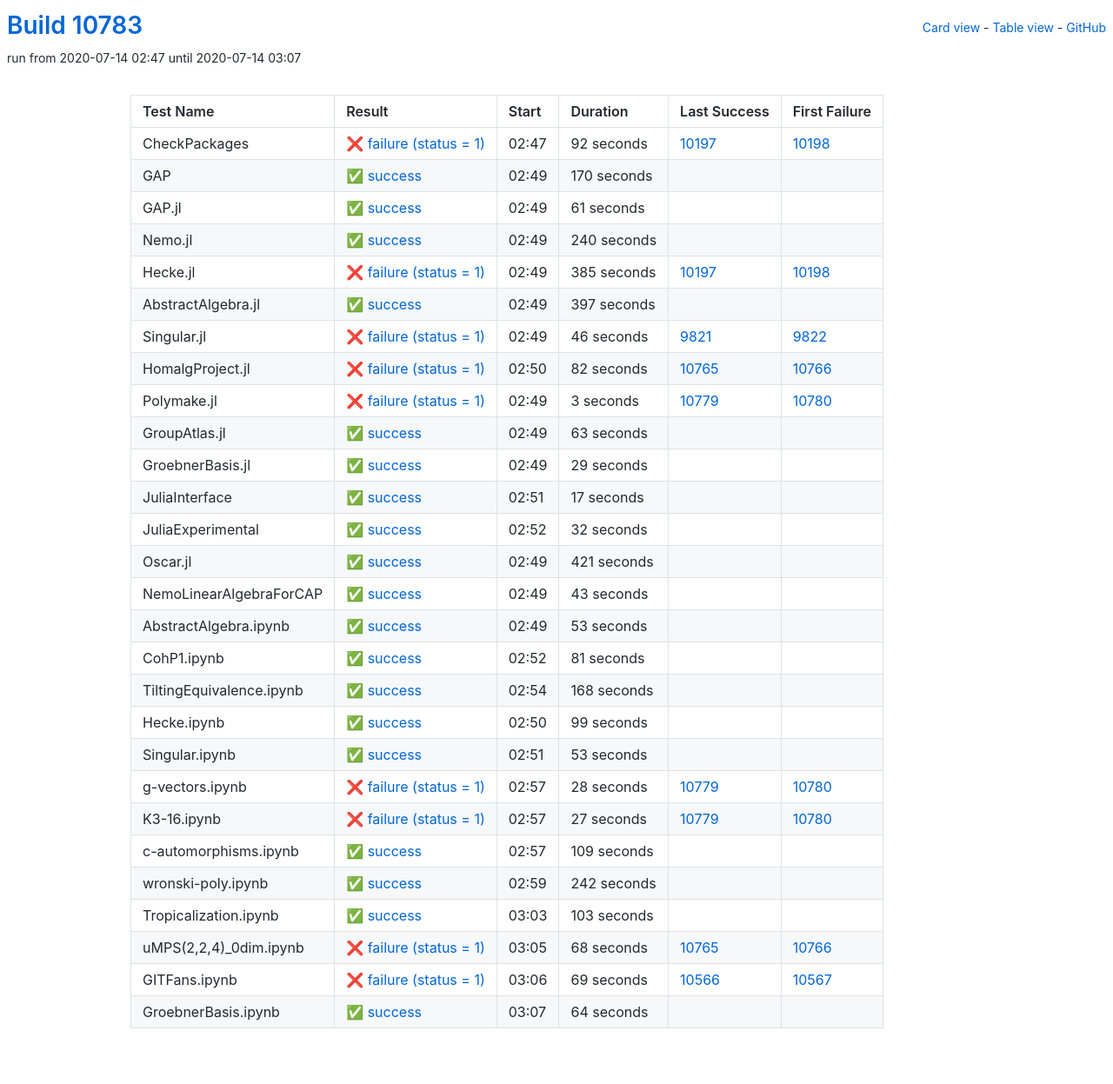
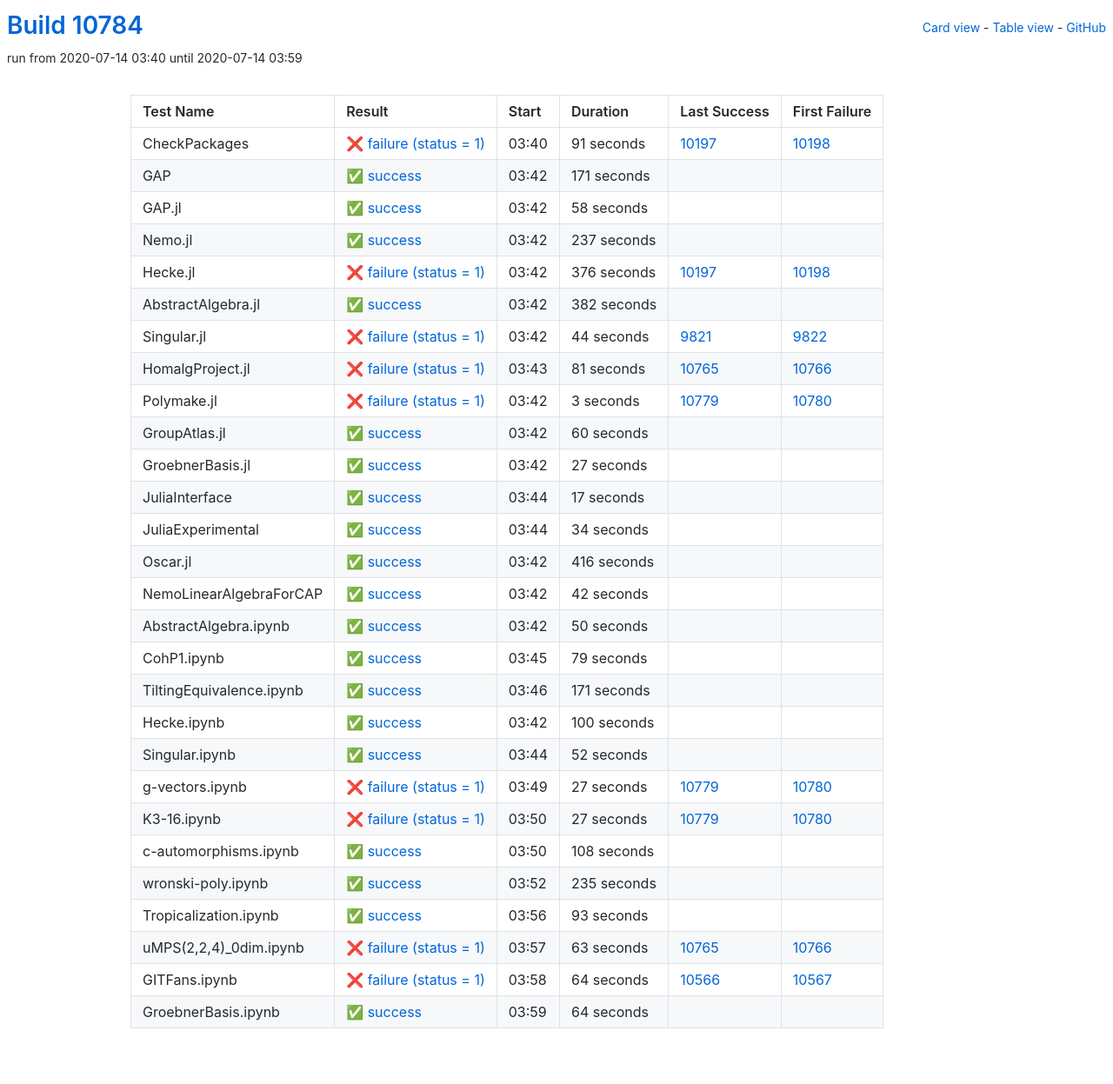
Before and after one commit to oscar-system/oscar-ci-status, a Jekyll site: the page built from table.html, in a window 1280 px wide. Shown: the whole page at 87% size. Built offline with Jekyll 4.4.1, drawn with Linux system fonts in a browser that asks for light colours.

Commit message:
Build #10784

```diff
--- a/_data/ci.yml
+++ b/_data/ci.yml
@@ -1,6 +1,6 @@
 ---
-build: 10783
-build_url: https://oscarci.mathematik.uni-kl.de/job/oscar/10783/
+build: 10784
+build_url: https://oscarci.mathematik.uni-kl.de/job/oscar/10784/
 job: oscar
 organization: oscar-system
 repo: oscar-ci-status
@@ -8,104 +8,104 @@
 tests:
 - name: CheckPackages
   id: checkpackages
-  log: https://oscarci.mathematik.uni-kl.de/job/oscar/10783/artifact/logs/build-10783/CheckPackages.log
-  start: 2020-07-14 02:47
+  log: https://oscarci.mathematik.uni-kl.de/job/oscar/10784/artifact/logs/build-10784/CheckPackages.log
+  start: 2020-07-14 03:40
   success: false
   exitcode: 1
   status: failure
-  duration: 92
+  duration: 91
   last_success: 10197
   last_success_url: https://oscarci.mathematik.uni-kl.de/job/oscar/10197/
   first_failure: 10198
   first_failure_url: https://oscarci.mathematik.uni-kl.de/job/oscar/10198/
 - name: GAP
   id: gap
-  log: https://oscarci.mathematik.uni-kl.de/job/oscar/10783/artifact/logs/build-10783/GAP.log
-  start: 2020-07-14 02:49
+  log: https://oscarci.mathematik.uni-kl.de/job/oscar/10784/artifact/logs/build-10784/GAP.log
+  start: 2020-07-14 03:42
   success: true
   exitcode: 0
   status: success
-  duration: 170
+  duration: 171
   last_success: false
   last_success_url:
   first_failure: false
   first_failure_url:
 - name: GAP.jl
   id: gap-jl
-  log: https://oscarci.mathematik.uni-kl.de/job/oscar/10783/artifact/logs/build-10783/GAP.jl.log
-  start: 2020-07-14 02:49
+  log: https://oscarci.mathematik.uni-kl.de/job/oscar/10784/artifact/logs/build-10784/GAP.jl.log
+  start: 2020-07-14 03:42
   success: true
   exitcode: 0
   status: success
-  duration: 61
+  duration: 58
   last_success: false
   last_success_url:
   first_failure: false
   first_failure_url:
 - name: Nemo.jl
   id: nemo-jl
-  log: https://oscarci.mathematik.uni-kl.de/job/oscar/10783/artifact/logs/build-10783/Nemo.jl.log
-  start: 2020-07-14 02:49
+  log: https://oscarci.mathematik.uni-kl.de/job/oscar/10784/artifact/logs/build-10784/Nemo.jl.log
+  start: 2020-07-14 03:42
   success: true
   exitcode: 0
   status: success
-  duration: 240
+  duration: 237
   last_success: false
   last_success_url:
   first_failure: false
   first_failure_url:
 - name: Hecke.jl
   id: hecke-jl
-  log: https://oscarci.mathematik.uni-kl.de/job/oscar/10783/artifact/logs/build-10783/Hecke.jl.log
-  start: 2020-07-14 02:49
+  log: https://oscarci.mathematik.uni-kl.de/job/oscar/10784/artifact/logs/build-10784/Hecke.jl.log
+  start: 2020-07-14 03:42
   success: false
   exitcode: 1
   status: failure
-  duration: 385
+  duration: 376
   last_success: 10197
   last_success_url: https://oscarci.mathematik.uni-kl.de/job/oscar/10197/
   first_failure: 10198
   first_failure_url: https://oscarci.mathematik.uni-kl.de/job/oscar/10198/
 - name: AbstractAlgebra.jl
   id: abstractalgebra-jl
-  log: https://oscarci.mathematik.uni-kl.de/job/oscar/10783/artifact/logs/build-10783/AbstractAlgebra.jl.log
-  start: 2020-07-14 02:49
+  log: https://oscarci.mathematik.uni-kl.de/job/oscar/10784/artifact/logs/build-10784/AbstractAlgebra.jl.log
+  start: 2020-07-14 03:42
   success: true
   exitcode: 0
   status: success
-  duration: 397
+  duration: 382
   last_success: false
   last_success_url:
   first_failure: false
   first_failure_url:
 - name: Singular.jl
   id: singular-jl
-  log: https://oscarci.mathematik.uni-kl.de/job/oscar/10783/artifact/logs/build-10783/Singular.jl.log
-  start: 2020-07-14 02:49
+  log: https://oscarci.mathematik.uni-kl.de/job/oscar/10784/artifact/logs/build-10784/Singular.jl.log
+  start: 2020-07-14 03:42
   success: false
   exitcode: 1
   status: failure
-  duration: 46
+  duration: 44
   last_success: 9821
   last_success_url: https://oscarci.mathematik.uni-kl.de/job/oscar/9821/
   first_failure: 9822
   first_failure_url: https://oscarci.mathematik.uni-kl.de/job/oscar/9822/
 - name: HomalgProject.jl
   id: homalgproject-jl
-  log: https://oscarci.mathematik.uni-kl.de/job/oscar/10783/artifact/logs/build-10783/HomalgProject.jl.log
-  start: 2020-07-14 02:50
+  log: https://oscarci.mathematik.uni-kl.de/job/oscar/10784/artifact/logs/build-10784/HomalgProject.jl.log
+  start: 2020-07-14 03:43
   success: false
   exitcode: 1
   status: failure
-  duration: 82
+  duration: 81
   last_success: 10765
   last_success_url: https://oscarci.mathematik.uni-kl.de/job/oscar/10765/
   first_failure: 10766
   first_failure_url: https://oscarci.mathematik.uni-kl.de/job/oscar/10766/
 - name: Polymake.jl
   id: polymake-jl
-  log: https://oscarci.mathematik.uni-kl.de/job/oscar/10783/artifact/logs/build-10783/Polymake.jl.log
-  start: 2020-07-14 02:49
+  log: https://oscarci.mathematik.uni-kl.de/job/oscar/10784/artifact/logs/build-10784/Polymake.jl.log
+  start: 2020-07-14 03:42
   success: false
   exitcode: 1
   status: failure
@@ -116,32 +116,32 @@
   first_failure_url: https://oscarci.mathematik.uni-kl.de/job/oscar/10780/
 - name: GroupAtlas.jl
   id: groupatlas-jl
-  log: https://oscarci.mathematik.uni-kl.de/job/oscar/10783/artifact/logs/build-10783/GroupAtlas.jl.log
-  start: 2020-07-14 02:49
+  log: https://oscarci.mathematik.uni-kl.de/job/oscar/10784/artifact/logs/build-10784/GroupAtlas.jl.log
+  start: 2020-07-14 03:42
   success: true
   exitcode: 0
   status: success
-  duration: 63
+  duration: 60
   last_success: false
   last_success_url:
   first_failure: false
   first_failure_url:
 - name: GroebnerBasis.jl
   id: groebnerbasis-jl
-  log: https://oscarci.mathematik.uni-kl.de/job/oscar/10783/artifact/logs/build-10783/GroebnerBasis.jl.log
-  start: 2020-07-14 02:49
+  log: https://oscarci.mathematik.uni-kl.de/job/oscar/10784/artifact/logs/build-10784/GroebnerBasis.jl.log
+  start: 2020-07-14 03:42
   success: true
   exitcode: 0
   status: success
-  duration: 29
+  duration: 27
   last_success: false
   last_success_url:
   first_failure: false
   first_failure_url:
 - name: JuliaInterface
   id: juliainterface
-  log: https://oscarci.mathematik.uni-kl.de/job/oscar/10783/artifact/logs/build-10783/JuliaInterface.log
-  start: 2020-07-14 02:51
+  log: https://oscarci.mathematik.uni-kl.de/job/oscar/10784/artifact/logs/build-10784/JuliaInterface.log
+  start: 2020-07-14 03:44
   success: true
   exitcode: 0
   status: success
@@ -152,116 +152,116 @@
   first_failure_url:
 - name: JuliaExperimental
   id: juliaexperimental
-  log: https://oscarci.mathematik.uni-kl.de/job/oscar/10783/artifact/logs/build-10783/JuliaExperimental.log
-  start: 2020-07-14 02:52
+  log: https://oscarci.mathematik.uni-kl.de/job/oscar/10784/artifact/logs/build-10784/JuliaExperimental.log
+  start: 2020-07-14 03:44
   success: true
   exitcode: 0
   status: success
-  duration: 32
+  duration: 34
   last_success: false
   last_success_url:
   first_failure: false
   first_failure_url:
 - name: Oscar.jl
   id: oscar-jl
-  log: https://oscarci.mathematik.uni-kl.de/job/oscar/10783/artifact/logs/build-10783/Oscar.jl.log
-  start: 2020-07-14 02:49
+  log: https://oscarci.mathematik.uni-kl.de/job/oscar/10784/artifact/logs/build-10784/Oscar.jl.log
+  start: 2020-07-14 03:42
   success: true
   exitcode: 0
   status: success
-  duration: 421
+  duration: 416
   last_success: false
   last_success_url:
   first_failure: false
   first_failure_url:
 - name: NemoLinearAlgebraForCAP
   id: nemolinearalgebraforcap
-  log: https://oscarci.mathematik.uni-kl.de/job/oscar/10783/artifact/logs/build-10783/NemoLinearAlgebraForCAP.log
-  start: 2020-07-14 02:49
+  log: https://oscarci.mathematik.uni-kl.de/job/oscar/10784/artifact/logs/build-10784/NemoLinearAlgebraForCAP.log
+  start: 2020-07-14 03:42
   success: true
   exitcode: 0
   status: success
-  duration: 43
+  duration: 42
   last_success: false
   last_success_url:
   first_failure: false
   first_failure_url:
 - name: AbstractAlgebra.ipynb
   id: abstractalgebra-ipynb
-  log: https://oscarci.mathematik.uni-kl.de/job/oscar/10783/artifact/logs/build-10783/AbstractAlgebra.ipynb.log
-  start: 2020-07-14 02:49
+  log: https://oscarci.mathematik.uni-kl.de/job/oscar/10784/artifact/logs/build-10784/AbstractAlgebra.ipynb.log
+  start: 2020-07-14 03:42
   success: true
   exitcode: 0
   status: success
-  duration: 53
+  duration: 50
   last_success: false
   last_success_url:
   first_failure: false
   first_failure_url:
 - name: CohP1.ipynb
   id: cohp1-ipynb
-  log: https://oscarci.mathematik.uni-kl.de/job/oscar/10783/artifact/logs/build-10783/CohP1.ipynb.log
-  start: 2020-07-14 02:52
+  log: https://oscarci.mathematik.uni-kl.de/job/oscar/10784/artifact/logs/build-10784/CohP1.ipynb.log
+  start: 2020-07-14 03:45
   success: true
   exitcode: 0
   status: success
-  duration: 81
+  duration: 79
   last_success: false
   last_success_url:
   first_failure: false
   first_failure_url:
 - name: TiltingEquivalence.ipynb
   id: tiltingequivalence-ipynb
-  log: https://oscarci.mathematik.uni-kl.de/job/oscar/10783/artifact/logs/build-10783/TiltingEquivalence.ipynb.log
-  start: 2020-07-14 02:54
+  log: https://oscarci.mathematik.uni-kl.de/job/oscar/10784/artifact/logs/build-10784/TiltingEquivalence.ipynb.log
+  start: 2020-07-14 03:46
   success: true
   exitcode: 0
   status: success
-  duration: 168
+  duration: 171
   last_success: false
   last_success_url:
   first_failure: false
   first_failure_url:
 - name: Hecke.ipynb
   id: hecke-ipynb
-  log: https://oscarci.mathematik.uni-kl.de/job/oscar/10783/artifact/logs/build-10783/Hecke.ipynb.log
-  start: 2020-07-14 02:50
+  log: https://oscarci.mathematik.uni-kl.de/job/oscar/10784/artifact/logs/build-10784/Hecke.ipynb.log
+  start: 2020-07-14 03:42
   success: true
   exitcode: 0
   status: success
-  duration: 99
+  duration: 100
   last_success: false
   last_success_url:
   first_failure: false
   first_failure_url:
 - name: Singular.ipynb
   id: singular-ipynb
-  log: https://oscarci.mathematik.uni-kl.de/job/oscar/10783/artifact/logs/build-10783/Singular.ipynb.log
-  start: 2020-07-14 02:51
+  log: https://oscarci.mathematik.uni-kl.de/job/oscar/10784/artifact/logs/build-10784/Singular.ipynb.log
+  start: 2020-07-14 03:44
   success: true
   exitcode: 0
   status: success
-  duration: 53
+  duration: 52
   last_success: false
   last_success_url:
   first_failure: false
   first_failure_url:
 - name: g-vectors.ipynb
   id: g-vectors-ipynb
-  log: https://oscarci.mathematik.uni-kl.de/job/oscar/10783/artifact/logs/build-10783/g-vectors.ipynb.log
-  start: 2020-07-14 02:57
+  log: https://oscarci.mathematik.uni-kl.de/job/oscar/10784/artifact/logs/build-10784/g-vectors.ipynb.log
+  start: 2020-07-14 03:49
   success: false
   exitcode: 1
   status: failure
-  duration: 28
+  duration: 27
   last_success: 10779
   last_success_url: https://oscarci.mathematik.uni-kl.de/job/oscar/10779/
   first_failure: 10780
   first_failure_url: https://oscarci.mathematik.uni-kl.de/job/oscar/10780/
 - name: K3-16.ipynb
   id: k3-16-ipynb
-  log: https://oscarci.mathematik.uni-kl.de/job/oscar/10783/artifact/logs/build-10783/K3-16.ipynb.log
-  start: 2020-07-14 02:57
+  log: https://oscarci.mathematik.uni-kl.de/job/oscar/10784/artifact/logs/build-10784/K3-16.ipynb.log
+  start: 2020-07-14 03:50
   success: false
   exitcode: 1
   status: failure
@@ -272,68 +272,68 @@
   first_failure_url: https://oscarci.mathematik.uni-kl.de/job/oscar/10780/
 - name: c-automorphisms.ipynb
   id: c-automorphisms-ipynb
-  log: https://oscarci.mathematik.uni-kl.de/job/oscar/10783/artifact/logs/build-10783/c-automorphisms.ipynb.log
-  start: 2020-07-14 02:57
+  log: https://oscarci.mathematik.uni-kl.de/job/oscar/10784/artifact/logs/build-10784/c-automorphisms.ipynb.log
+  start: 2020-07-14 03:50
   success: true
   exitcode: 0
   status: success
-  duration: 109
+  duration: 108
   last_success: false
   last_success_url:
   first_failure: false
   first_failure_url:
 - name: wronski-poly.ipynb
   id: wronski-poly-ipynb
-  log: https://oscarci.mathematik.uni-kl.de/job/oscar/10783/artifact/logs/build-10783/wronski-poly.ipynb.log
-  start: 2020-07-14 02:59
+  log: https://oscarci.mathematik.uni-kl.de/job/oscar/10784/artifact/logs/build-10784/wronski-poly.ipynb.log
+  start: 2020-07-14 03:52
   success: true
   exitcode: 0
   status: success
-  duration: 242
+  duration: 235
   last_success: false
   last_success_url:
   first_failure: false
   first_failure_url:
 - name: Tropicalization.ipynb
   id: tropicalization-ipynb
-  log: https://oscarci.mathematik.uni-kl.de/job/oscar/10783/artifact/logs/build-10783/Tropicalization.ipynb.log
-  start: 2020-07-14 03:03
+  log: https://oscarci.mathematik.uni-kl.de/job/oscar/10784/artifact/logs/build-10784/Tropicalization.ipynb.log
+  start: 2020-07-14 03:56
   success: true
   exitcode: 0
   status: success
-  duration: 103
+  duration: 93
   last_success: false
   last_success_url:
   first_failure: false
   first_failure_url:
 - name: uMPS(2,2,4)_0dim.ipynb
   id: umps-2-2-4-0dim-ipynb
-  log: https://oscarci.mathematik.uni-kl.de/job/oscar/10783/artifact/logs/build-10783/uMPS-2-2-4-_0dim.ipynb.log
-  start: 2020-07-14 03:05
+  log: https://oscarci.mathematik.uni-kl.de/job/oscar/10784/artifact/logs/build-10784/uMPS-2-2-4-_0dim.ipynb.log
+  start: 2020-07-14 03:57
   success: false
   exitcode: 1
   status: failure
-  duration: 68
+  duration: 63
   last_success: 10765
   last_success_url: https://oscarci.mathematik.uni-kl.de/job/oscar/10765/
   first_failure: 10766
   first_failure_url: https://oscarci.mathematik.uni-kl.de/job/oscar/10766/
 - name: GITFans.ipynb
   id: gitfans-ipynb
-  log: https://oscarci.mathematik.uni-kl.de/job/oscar/10783/artifact/logs/build-10783/GITFans.ipynb.log
-  start: 2020-07-14 03:06
+  log: https://oscarci.mathematik.uni-kl.de/job/oscar/10784/artifact/logs/build-10784/GITFans.ipynb.log
+  start: 2020-07-14 03:58
   success: false
   exitcode: 1
   status: failure
-  duration: 69
+  duration: 64
   last_success: 10566
   last_success_url: https://oscarci.mathematik.uni-kl.de/job/oscar/10566/
   first_failure: 10567
   first_failure_url: https://oscarci.mathematik.uni-kl.de/job/oscar/10567/
 - name: GroebnerBasis.ipynb
   id: groebnerbasis-ipynb
-  log: https://oscarci.mathematik.uni-kl.de/job/oscar/10783/artifact/logs/build-10783/GroebnerBasis.ipynb.log
-  start: 2020-07-14 03:07
+  log: https://oscarci.mathematik.uni-kl.de/job/oscar/10784/artifact/logs/build-10784/GroebnerBasis.ipynb.log
+  start: 2020-07-14 03:59
   success: true
   exitcode: 0
   status: success
```
Also changed, not shown: README.md.
